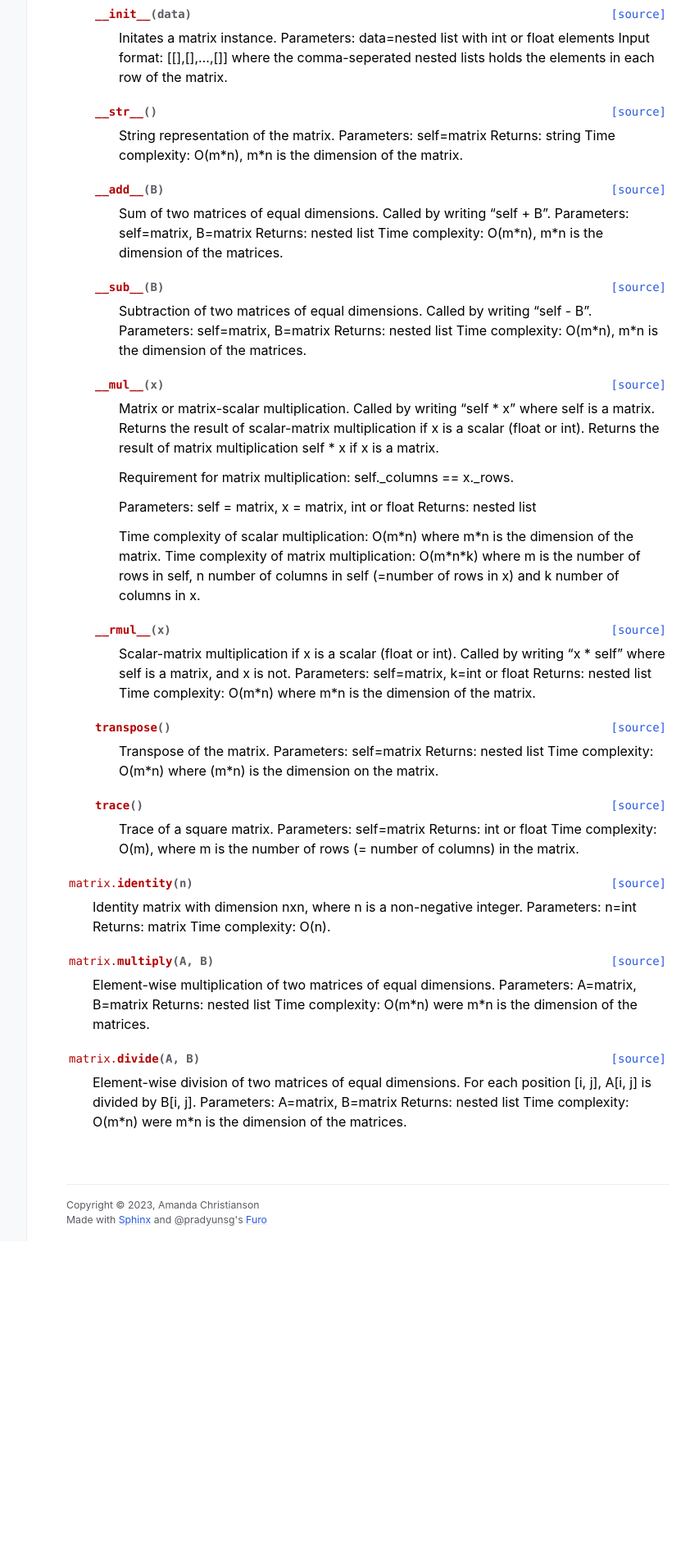
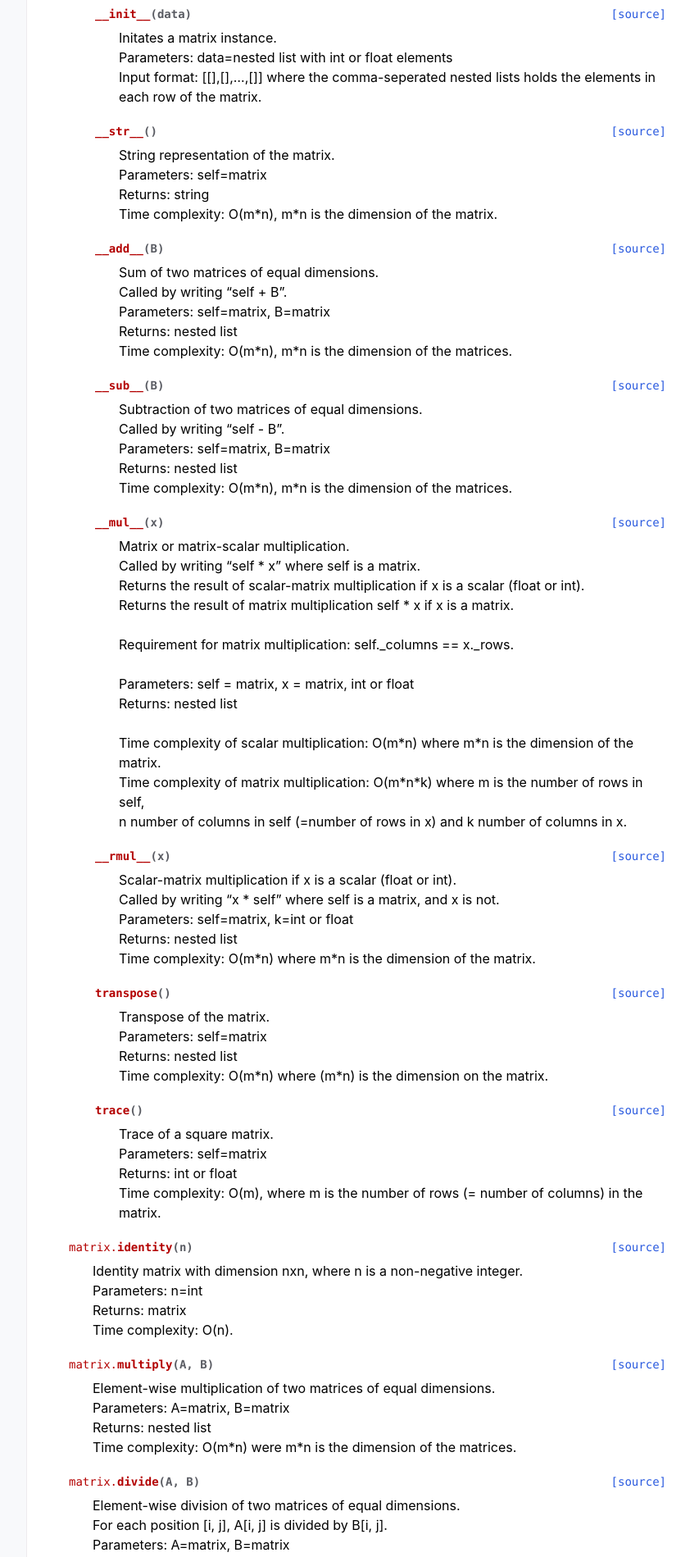
Before and after one commit to AmandaChristianson/matrix_doc, a plain HTML site: page matrix.html in a window 1280 px wide. Shown: the part 454-2353 px from the top of the page at 82% size, without its empty margins (311-1153 px from the left). Before the commit the page ends 1968 px from the top, so only its background shows below. Drawn offline with Linux system fonts and the light colour scheme.

Commit message:
Radbyte i dokumentationen

```diff
--- a/matrix.html
+++ b/matrix.html
@@ -208,82 +208,100 @@ scalar-matrix multiplication), transpose and trace.</p>
 <dl class="py method">
 <dt class="sig sig-object py" id="matrix.matrix.__init__">
 <span class="sig-name descname"><span class="pre">__init__</span></span><span class="sig-paren">(</span><em class="sig-param"><span class="n"><span class="pre">data</span></span></em><span class="sig-paren">)</span><a class="reference internal" href="_modules/matrix.html#matrix.__init__"><span class="viewcode-link"><span class="pre">[source]</span></span></a><a class="headerlink" href="#matrix.matrix.__init__" title="Permalink to this definition">#</a></dt>
-<dd><p>Initates a matrix instance.
-Parameters: data=nested list with int or float elements
-Input format: [[],[],…,[]] where the comma-seperated nested
-lists holds the elements in each row of the matrix.</p>
+<dd><div class="line-block">
+<div class="line">Initates a matrix instance.</div>
+<div class="line">Parameters: data=nested list with int or float elements</div>
+<div class="line">Input format: [[],[],…,[]] where the comma-seperated nested lists holds the elements in each row of the matrix.</div>
+</div>
 </dd></dl>
 
 <dl class="py method">
 <dt class="sig sig-object py" id="matrix.matrix.__str__">
 <span class="sig-name descname"><span class="pre">__str__</span></span><span class="sig-paren">(</span><span class="sig-paren">)</span><a class="reference internal" href="_modules/matrix.html#matrix.__str__"><span class="viewcode-link"><span class="pre">[source]</span></span></a><a class="headerlink" href="#matrix.matrix.__str__" title="Permalink to this definition">#</a></dt>
-<dd><p>String representation of the matrix.
-Parameters: self=matrix
-Returns: string
-Time complexity: O(m*n), m*n is the dimension of the matrix.</p>
+<dd><div class="line-block">
+<div class="line">String representation of the matrix.</div>
+<div class="line">Parameters: self=matrix</div>
+<div class="line">Returns: string</div>
+<div class="line">Time complexity: O(m*n), m*n is the dimension of the matrix.</div>
+</div>
 </dd></dl>
 
 <dl class="py method">
 <dt class="sig sig-object py" id="matrix.matrix.__add__">
 <span class="sig-name descname"><span class="pre">__add__</span></span><span class="sig-paren">(</span><em class="sig-param"><span class="n"><span class="pre">B</span></span></em><span class="sig-paren">)</span><a class="reference internal" href="_modules/matrix.html#matrix.__add__"><span class="viewcode-link"><span class="pre">[source]</span></span></a><a class="headerlink" href="#matrix.matrix.__add__" title="Permalink to this definition">#</a></dt>
-<dd><p>Sum of two matrices of equal dimensions.
-Called by writing “self + B”.
-Parameters: self=matrix, B=matrix
-Returns: nested list
-Time complexity: O(m*n), m*n is the dimension of the matrices.</p>
+<dd><div class="line-block">
+<div class="line">Sum of two matrices of equal dimensions.</div>
+<div class="line">Called by writing “self + B”.</div>
+<div class="line">Parameters: self=matrix, B=matrix</div>
+<div class="line">Returns: nested list</div>
+<div class="line">Time complexity: O(m*n), m*n is the dimension of the matrices.</div>
+</div>
 </dd></dl>
 
 <dl class="py method">
 <dt class="sig sig-object py" id="matrix.matrix.__sub__">
 <span class="sig-name descname"><span class="pre">__sub__</span></span><span class="sig-paren">(</span><em class="sig-param"><span class="n"><span class="pre">B</span></span></em><span class="sig-paren">)</span><a class="reference internal" href="_modules/matrix.html#matrix.__sub__"><span class="viewcode-link"><span class="pre">[source]</span></span></a><a class="headerlink" href="#matrix.matrix.__sub__" title="Permalink to this definition">#</a></dt>
-<dd><p>Subtraction of two matrices of equal dimensions.
-Called by writing “self - B”.
-Parameters: self=matrix, B=matrix
-Returns: nested list
-Time complexity: O(m*n), m*n is the dimension of the matrices.</p>
+<dd><div class="line-block">
+<div class="line">Subtraction of two matrices of equal dimensions.</div>
+<div class="line">Called by writing “self - B”.</div>
+<div class="line">Parameters: self=matrix, B=matrix</div>
+<div class="line">Returns: nested list</div>
+<div class="line">Time complexity: O(m*n), m*n is the dimension of the matrices.</div>
+</div>
 </dd></dl>
 
 <dl class="py method">
 <dt class="sig sig-object py" id="matrix.matrix.__mul__">
 <span class="sig-name descname"><span class="pre">__mul__</span></span><span class="sig-paren">(</span><em class="sig-param"><span class="n"><span class="pre">x</span></span></em><span class="sig-paren">)</span><a class="reference internal" href="_modules/matrix.html#matrix.__mul__"><span class="viewcode-link"><span class="pre">[source]</span></span></a><a class="headerlink" href="#matrix.matrix.__mul__" title="Permalink to this definition">#</a></dt>
-<dd><p>Matrix or matrix-scalar multiplication.
-Called by writing “self * x” where self is a matrix.
-Returns the result of scalar-matrix multiplication if x is a scalar (float or int).
-Returns the result of matrix multiplication self * x if x is a matrix.</p>
-<p>Requirement for matrix multiplication: self._columns == x._rows.</p>
-<p>Parameters: self = matrix, x = matrix, int or float
-Returns: nested list</p>
-<p>Time complexity of scalar multiplication: O(m*n) where m*n is the dimension of the matrix.
-Time complexity of matrix multiplication: O(m*n*k) where m is the number of rows in self,
-n number of columns in self (=number of rows in x) and k number of columns in x.</p>
+<dd><div class="line-block">
+<div class="line">Matrix or matrix-scalar multiplication.</div>
+<div class="line">Called by writing “self * x” where self is a matrix.</div>
+<div class="line">Returns the result of scalar-matrix multiplication if x is a scalar (float or int).</div>
+<div class="line">Returns the result of matrix multiplication self * x if x is a matrix.</div>
+<div class="line"><br /></div>
+<div class="line">Requirement for matrix multiplication: self._columns == x._rows.</div>
+<div class="line"><br /></div>
+<div class="line">Parameters: self = matrix, x = matrix, int or float</div>
+<div class="line">Returns: nested list</div>
+<div class="line"><br /></div>
+<div class="line">Time complexity of scalar multiplication: O(m*n) where m*n is the dimension of the matrix.</div>
+<div class="line">Time complexity of matrix multiplication: O(m*n*k) where m is the number of rows in self, </div>
+<div class="line">n number of columns in self (=number of rows in x) and k number of columns in x.</div>
+</div>
 </dd></dl>
 
 <dl class="py method">
 <dt class="sig sig-object py" id="matrix.matrix.__rmul__">
 <span class="sig-name descname"><span class="pre">__rmul__</span></span><span class="sig-paren">(</span><em class="sig-param"><span class="n"><span class="pre">x</span></span></em><span class="sig-paren">)</span><a class="reference internal" href="_modules/matrix.html#matrix.__rmul__"><span class="viewcode-link"><span class="pre">[source]</span></span></a><a class="headerlink" href="#matrix.matrix.__rmul__" title="Permalink to this definition">#</a></dt>
-<dd><p>Scalar-matrix multiplication if x is a scalar (float or int).
-Called by writing “x * self” where self is a matrix, and x is not.
-Parameters: self=matrix, k=int or float
-Returns: nested list
-Time complexity: O(m*n) where m*n is the dimension of the matrix.</p>
+<dd><div class="line-block">
+<div class="line">Scalar-matrix multiplication if x is a scalar (float or int).</div>
+<div class="line">Called by writing “x * self” where self is a matrix, and x is not.</div>
+<div class="line">Parameters: self=matrix, k=int or float</div>
+<div class="line">Returns: nested list</div>
+<div class="line">Time complexity: O(m*n) where m*n is the dimension of the matrix.</div>
+</div>
 </dd></dl>
 
 <dl class="py method">
 <dt class="sig sig-object py" id="matrix.matrix.transpose">
 <span class="sig-name descname"><span class="pre">transpose</span></span><span class="sig-paren">(</span><span class="sig-paren">)</span><a class="reference internal" href="_modules/matrix.html#matrix.transpose"><span class="viewcode-link"><span class="pre">[source]</span></span></a><a class="headerlink" href="#matrix.matrix.transpose" title="Permalink to this definition">#</a></dt>
-<dd><p>Transpose of the matrix.
-Parameters: self=matrix
-Returns: nested list
-Time complexity: O(m*n) where (m*n) is the dimension on the matrix.</p>
+<dd><div class="line-block">
+<div class="line">Transpose of the matrix.</div>
+<div class="line">Parameters: self=matrix</div>
+<div class="line">Returns: nested list</div>
+<div class="line">Time complexity: O(m*n) where (m*n) is the dimension on the matrix.</div>
+</div>
 </dd></dl>
 
 <dl class="py method">
 <dt class="sig sig-object py" id="matrix.matrix.trace">
 <span class="sig-name descname"><span class="pre">trace</span></span><span class="sig-paren">(</span><span class="sig-paren">)</span><a class="reference internal" href="_modules/matrix.html#matrix.trace"><span class="viewcode-link"><span class="pre">[source]</span></span></a><a class="headerlink" href="#matrix.matrix.trace" title="Permalink to this definition">#</a></dt>
-<dd><p>Trace of a square matrix.
-Parameters: self=matrix
-Returns: int or float
-Time complexity: O(m), where m is the number of rows (= number of columns) in the matrix.</p>
+<dd><div class="line-block">
+<div class="line">Trace of a square matrix.</div>
+<div class="line">Parameters: self=matrix</div>
+<div class="line">Returns: int or float</div>
+<div class="line">Time complexity: O(m), where m is the number of rows (= number of columns) in the matrix.</div>
+</div>
 </dd></dl>
 
 </dd></dl>
@@ -291,29 +309,35 @@ Time complexity: O(m), where m is the number of rows (= number of columns) in th
 <dl class="py function">
 <dt class="sig sig-object py" id="matrix.identity">
 <span class="sig-prename descclassname"><span class="pre">matrix.</span></span><span class="sig-name descname"><span class="pre">identity</span></span><span class="sig-paren">(</span><em class="sig-param"><span class="n"><span class="pre">n</span></span></em><span class="sig-paren">)</span><a class="reference internal" href="_modules/matrix.html#identity"><span class="viewcode-link"><span class="pre">[source]</span></span></a><a class="headerlink" href="#matrix.identity" title="Permalink to this definition">#</a></dt>
-<dd><p>Identity matrix with dimension nxn, where n is a non-negative integer.
-Parameters: n=int
-Returns: matrix
-Time complexity: O(n).</p>
+<dd><div class="line-block">
+<div class="line">Identity matrix with dimension nxn, where n is a non-negative integer.</div>
+<div class="line">Parameters: n=int</div>
+<div class="line">Returns: matrix</div>
+<div class="line">Time complexity: O(n).</div>
+</div>
 </dd></dl>
 
 <dl class="py function">
 <dt class="sig sig-object py" id="matrix.multiply">
 <span class="sig-prename descclassname"><span class="pre">matrix.</span></span><span class="sig-name descname"><span class="pre">multiply</span></span><span class="sig-paren">(</span><em class="sig-param"><span class="n"><span class="pre">A</span></span></em>, <em class="sig-param"><span class="n"><span class="pre">B</span></span></em><span class="sig-paren">)</span><a class="reference internal" href="_modules/matrix.html#multiply"><span class="viewcode-link"><span class="pre">[source]</span></span></a><a class="headerlink" href="#matrix.multiply" title="Permalink to this definition">#</a></dt>
-<dd><p>Element-wise multiplication of two matrices of equal dimensions.
-Parameters: A=matrix, B=matrix
-Returns: nested list
-Time complexity: O(m*n) were m*n is the dimension of the matrices.</p>
+<dd><div class="line-block">
+<div class="line">Element-wise multiplication of two matrices of equal dimensions.</div>
+<div class="line">Parameters: A=matrix, B=matrix</div>
+<div class="line">Returns: nested list</div>
+<div class="line">Time complexity: O(m*n) were m*n is the dimension of the matrices.</div>
+</div>
 </dd></dl>
 
 <dl class="py function">
 <dt class="sig sig-object py" id="matrix.divide">
 <span class="sig-prename descclassname"><span class="pre">matrix.</span></span><span class="sig-name descname"><span class="pre">divide</span></span><span class="sig-paren">(</span><em class="sig-param"><span class="n"><span class="pre">A</span></span></em>, <em class="sig-param"><span class="n"><span class="pre">B</span></span></em><span class="sig-paren">)</span><a class="reference internal" href="_modules/matrix.html#divide"><span class="viewcode-link"><span class="pre">[source]</span></span></a><a class="headerlink" href="#matrix.divide" title="Permalink to this definition">#</a></dt>
-<dd><p>Element-wise division of two matrices of equal dimensions.
-For each position [i, j], A[i, j] is divided by B[i, j].
-Parameters: A=matrix, B=matrix
-Returns: nested list
-Time complexity: O(m*n) were m*n is the dimension of the matrices.</p>
+<dd><div class="line-block">
+<div class="line">Element-wise division of two matrices of equal dimensions.</div>
+<div class="line">For each position [i, j], A[i, j] is divided by B[i, j].</div>
+<div class="line">Parameters: A=matrix, B=matrix</div>
+<div class="line">Returns: nested list</div>
+<div class="line">Time complexity: O(m*n) were m*n is the dimension of the matrices.</div>
+</div>
 </dd></dl>
 
 </section>
```
Also changed, not shown: _modules/matrix.html (+73 -71 lines).
